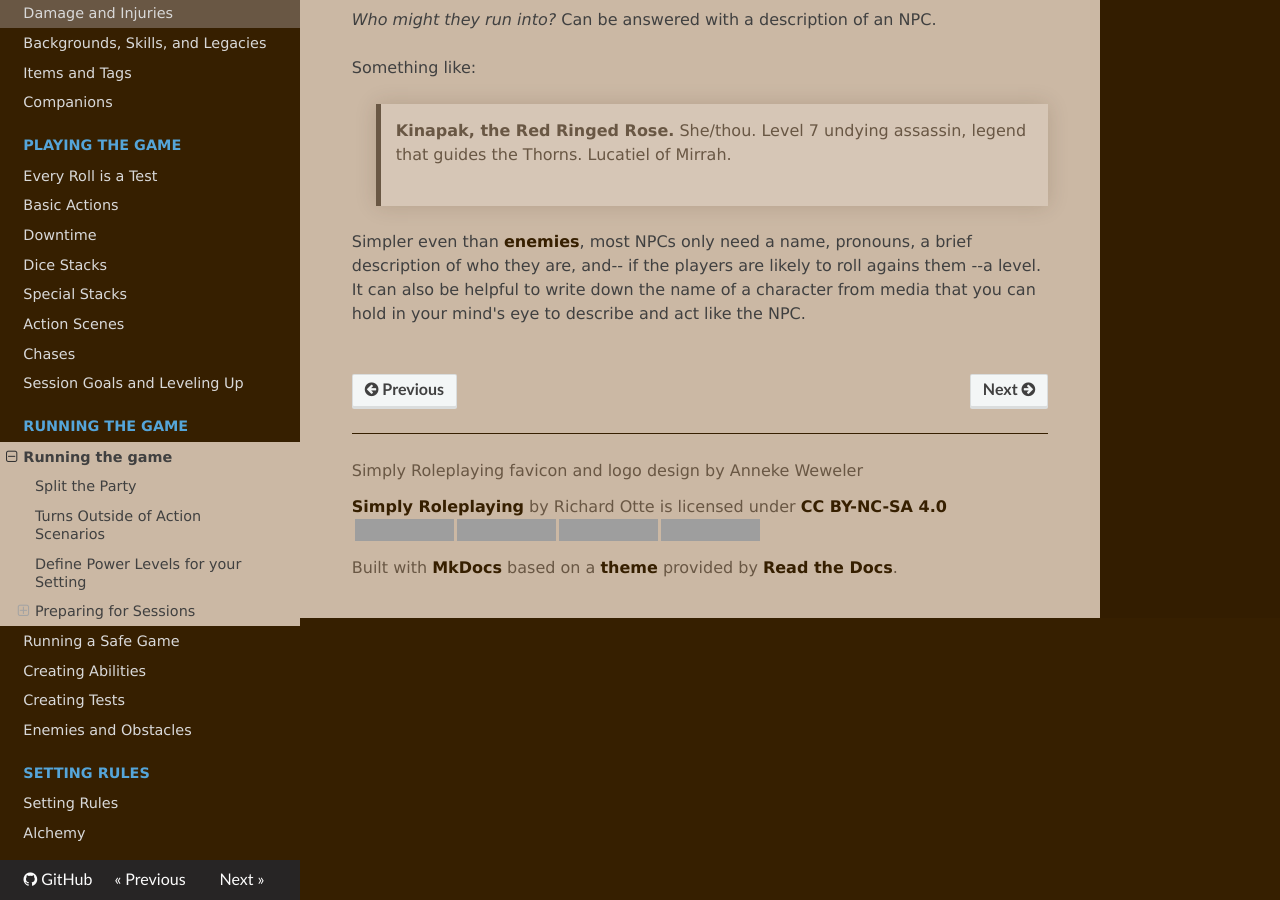
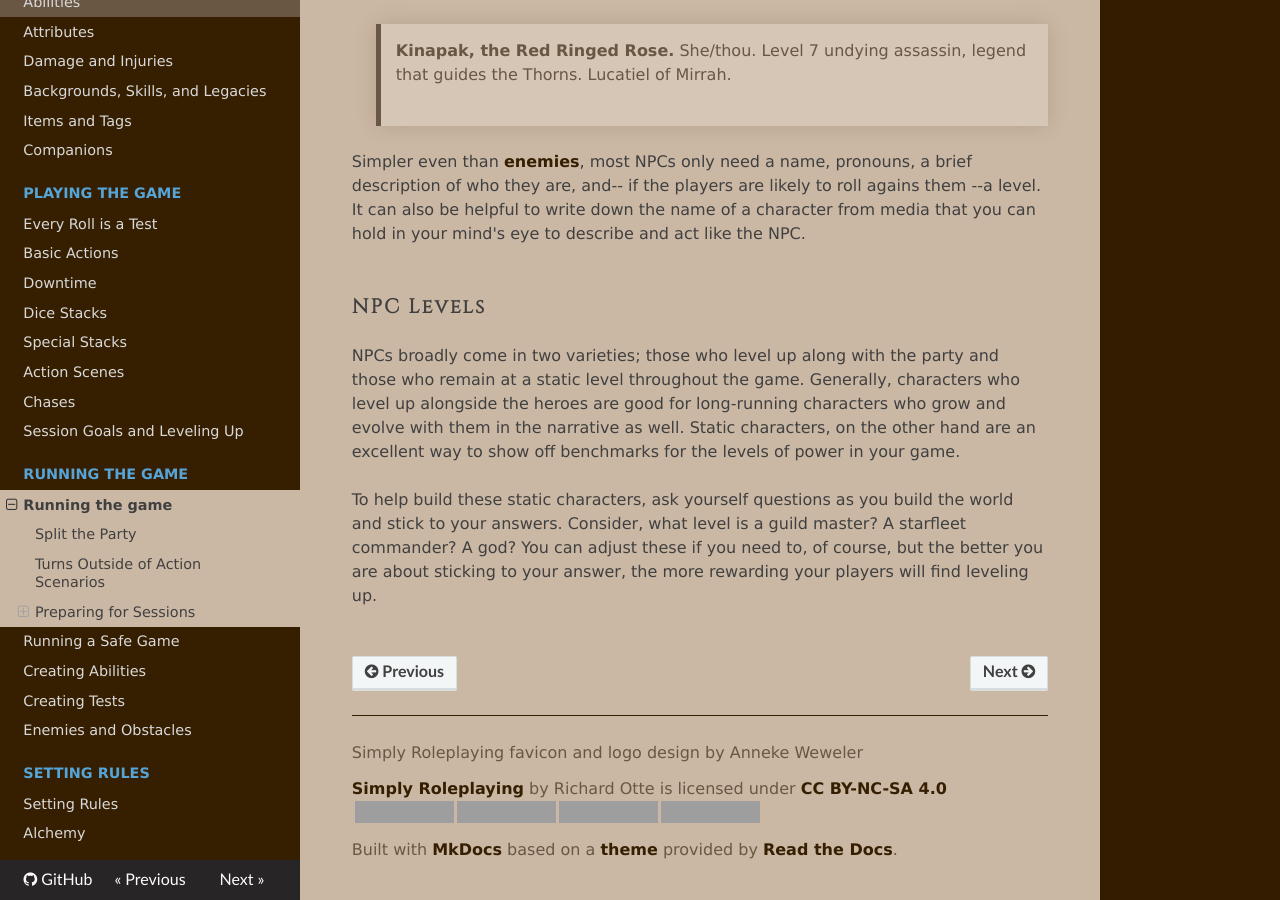
Before and after one commit to TheFifthRider/simply-roleplaying-webapp, an MkDocs documentation site: the page built from docs/running_the_game/index.md, in a window 1280 px wide and 900 px high, scrolled down 2271 px, cut to the strip 0-900 px from the top of the window. Built offline with MkDocs 1.6.1, drawn with Linux system fonts in a browser that asks for light colours; nearby versions of some CDN libraries; some of the changed text lies outside the part shown; grey boxes are pictures that could not be loaded.

Commit message:
feat: add level definition

```diff
--- a/docs/running_the_game/index.md
+++ b/docs/running_the_game/index.md
@@ -17,10 +17,6 @@ Initiative can be useful as a tool outside of action scenarios. In an action sce
 Passing to other players can show that you're engaged in their contribution to the story, and can also help if your table finds itself with a lot of silences where it's not clear who should speak next.
 
 As always, use respect when passing around the narrative in this way. If anyone wants to decline being passed to, they can simply ask to be passed to later.
-
-## Define Power Levels for your Setting
-
-
 
 ## Preparing for Sessions
 
@@ -59,3 +55,10 @@ Something like:
 > **Kinapak, the Red Ringed Rose.** She/thou. Level 7 undying assassin, legend that guides the Thorns. Lucatiel of Mirrah.
 
 Simpler even than [enemies](../running_the_game/enemies_and_obstacles.md), most NPCs only need a name, pronouns, a brief description of who they are, and-- if the players are likely to roll agains them --a level. It can also be helpful to write down the name of a character from media that you can hold in your mind's eye to describe and act like the NPC.
+
+
+### NPC Levels
+
+NPCs broadly come in two varieties; those who level up along with the party and those who remain at a static level throughout the game. Generally, characters who level up alongside the heroes are good for long-running characters who grow and evolve with them in the narrative as well. Static characters, on the other hand are an excellent way to show off benchmarks for the levels of power in your game.
+
+To help build these static characters, ask yourself questions as you build the world and stick to your answers. Consider, what level is a guild master? A starfleet commander? A god? You can adjust these if you need to, of course, but the better you are about sticking to your answer, the more rewarding your players will find leveling up.
```
